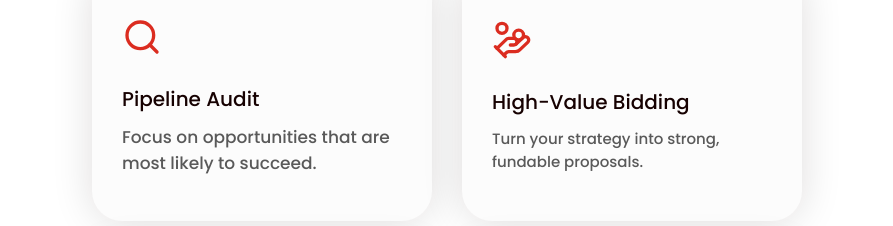
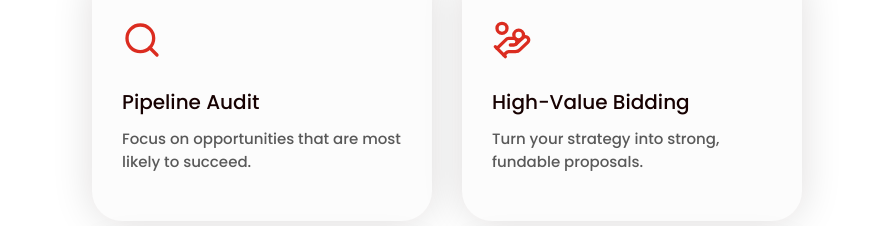
Before and after one commit to loumarzz01/Liminal, a React (Vite) app: page / in a window 1280 px wide. Shown: the part 1279-1505 px from the top of the page, without its empty margins (193-1086 px from the left). Built offline with nearby package versions, Linux system fonts and the light colour scheme.

Commit message:
text size changed

```diff
--- a/src/App.jsx
+++ b/src/App.jsx
@@ -252,7 +252,7 @@ export default function About() { //This function is exported so that it can be
                 <div className="service-title">
                   Pipeline Audit
                 </div>
-                <div className="service-text">
+                <div className="service-text-sm">
                   Focus on opportunities that are most likely to succeed.
                 </div>
               </div>
```
